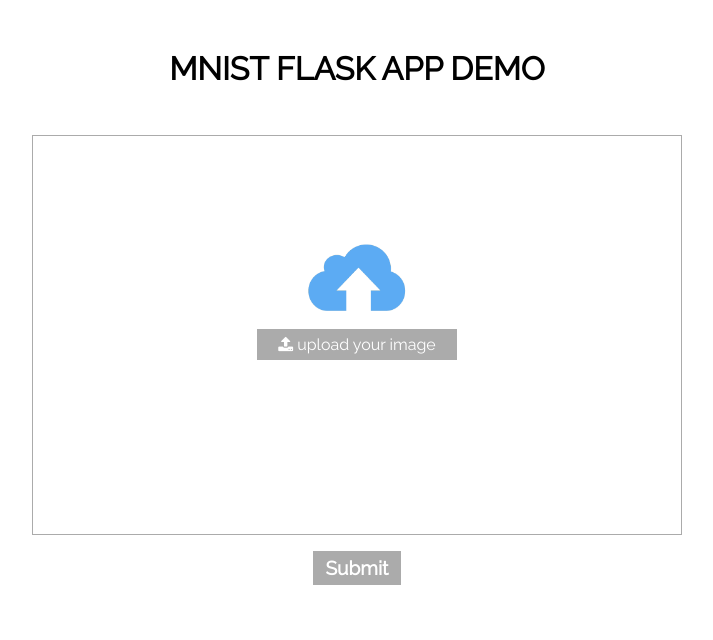
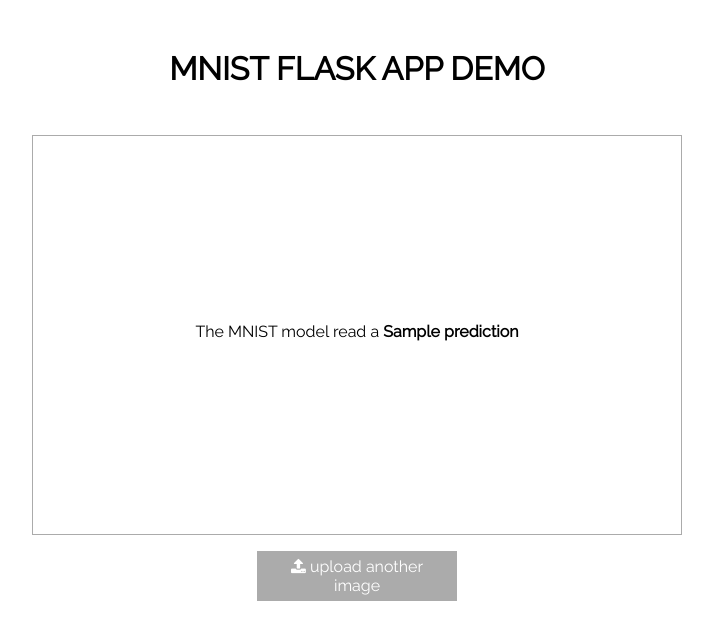
Before and after one commit to McGillAISociety/mnist-demo-flask-app, a Flask app: template templates/index.html in a window 1280 px wide. Shown: the top 640 px of the page, without its empty margins (283-996 px from the left). Run offline with Flask 2, Linux system fonts and the light colour scheme; the template is opened without the code that fills it: most values are stand-ins (such as "Sample title", 1, 10 or a date in 2020).

Commit message:
finished front-end

```diff
--- a/static/css/main.css
+++ b/static/css/main.css
@@ -41,6 +41,12 @@ h1, h2, h3, h4, h5, h6, p {
     margin-bottom: 1em;
 }
 
+/* RESULT TEXT */
+
+.result {
+    padding-top: 11em;
+}
+
 /* UPLOAD FILE BUTTON */
 
 input[type="file"] {
@@ -55,12 +61,3 @@ input[type="file"] {
     max-width: 200px;
     cursor: pointer;
 }
-
-/* SUBMIT BUTTON */
-
-input[type="submit"] {
-    border: none;
-    font-size: 1.2em;
-    font-weight: bolder;
-    bottom: 10px;
-}
--- a/templates/index.html
+++ b/templates/index.html
@@ -1,22 +1,36 @@
 <!DOCTYPE html>
 <html>
    <head>
+      <!-- STYLESHEET -->
       <link rel="stylesheet" type="text/css" href="./static/css/main.css">
       <link rel="stylesheet" href="https://fonts.googleapis.com/css?family=Raleway">
       <link rel="stylesheet" href="https://stackpath.bootstrapcdn.com/font-awesome/4.7.0/css/font-awesome.min.css">
+
+      <!-- JAVSCRIPT -->
+      <script src="./static/js/main.js"></script>
    </head>
    <body>
       <div class="content">
          <h1 class="title"> MNIST FLASK APP DEMO </h1>
-         <form action="http://localhost:5000/" method="POST">
+         <form action = "http://localhost:5000/" method = "POST"
+               enctype = "multipart/form-data">
          <div class="image-box center">
-            <img id="upload-img" class="center" src="./static/img/upload.png" width="100">
-            <label for="file-upload" class="center custom-button">
-               <i class="fa fa-upload"></i> upload your image
-               <input type="file" id="file-upload" name="image" />
-            </label>
+            {% if prediction == None %}
+               <img id="upload-img" class="center" src="./static/img/upload.png" width="100">
+               <label for="file-upload" class="center custom-button">
+                  <i class="fa fa-upload"></i> upload your image
+                  <input type="file" id="file-upload" name="image" onchange=submit() />
+               </label>
+            {% else %}
+               <p class="result"> The MNIST model read a <b>{{ prediction }}</b> </p>
+            {% endif %}
          </div>
-            <input type="submit" class="custom-button center" />
+            {% if prediction != None %}
+               <label for="file-upload" class="center custom-button">
+                  <i class="fa fa-upload"></i> upload another image
+                  <input type="file" id="file-upload" name="image" onchange=submit() />
+               </label>
+            {% endif %}
          </form>
       </div>
    </body>
```
